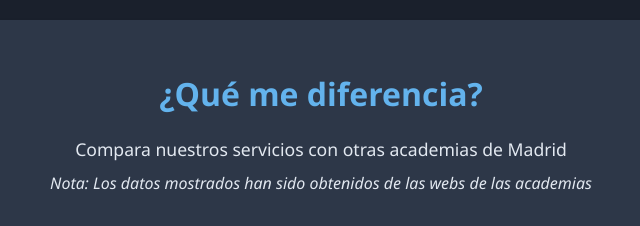
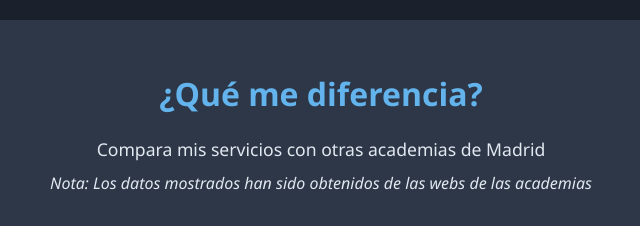
Before and after one commit to DKeAlvaro/mini-programadores, a plain HTML site: page index.html in a window 1280 px wide. Shown: the part 1500-1726 px from the top of the page, 319-959 px from the left. Drawn offline with Linux system fonts and the light colour scheme.

```diff
--- a/index.html
+++ b/index.html
@@ -108,7 +108,7 @@
 
         <div class="why-us-section">
             <h2 class="section-title">¿Qué me diferencia?</h2>
-            <p class="section-description">Compara nuestros servicios con otras academias de Madrid</p>
+            <p class="section-description">Compara mis servicios con otras academias de Madrid</p>
             <p class="section-note"><em>Nota: Los datos mostrados han sido obtenidos de las webs de las academias</em></p>
 
             <div class="table-container">
```
